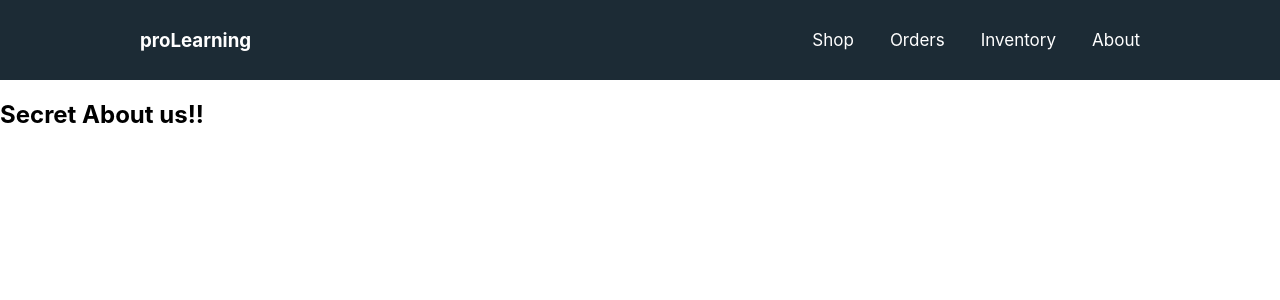
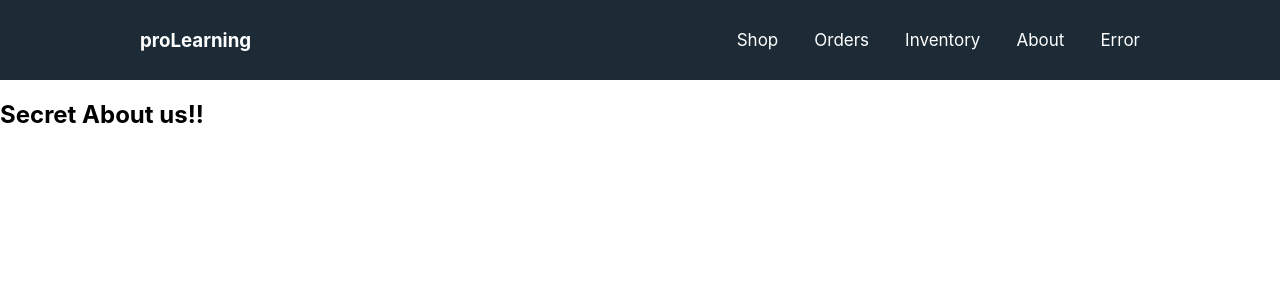
Before and after one commit to Sazzad25/new-learning-site, a React (Create React App) app: page /about in a window 1280 px wide. Shown: the top 300 px of the page. Built offline with nearby package versions, Linux system fonts and the light colour scheme.

Commit message:
added 404 route

```diff
--- a/src/components/Header/Header.js
+++ b/src/components/Header/Header.js
@@ -13,6 +13,7 @@ const Header = () => {
                 <Link to="/orders">Orders</Link>
                 <Link to="/inventory">Inventory</Link>
                 <Link to="/about">About</Link>
+                <Link to="/error">Error</Link>
             </div>
         </nav>
     );
```
